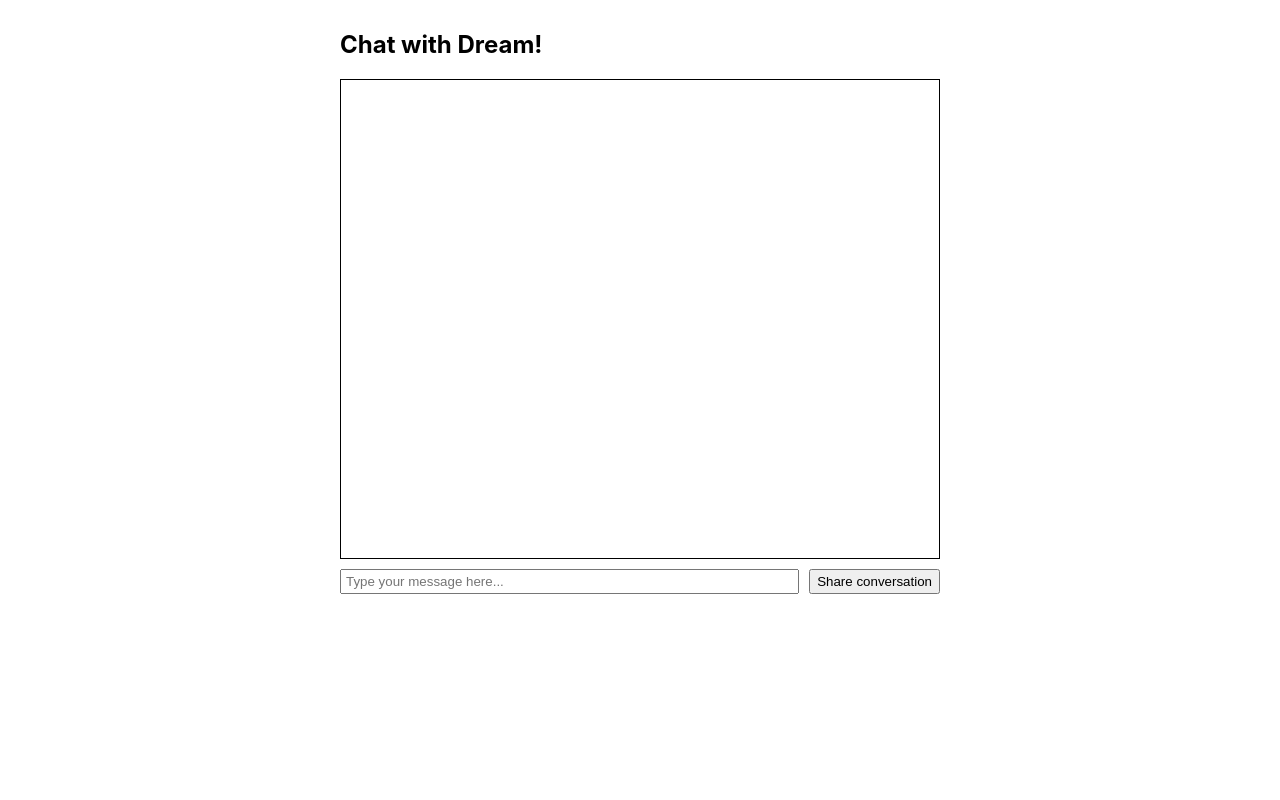
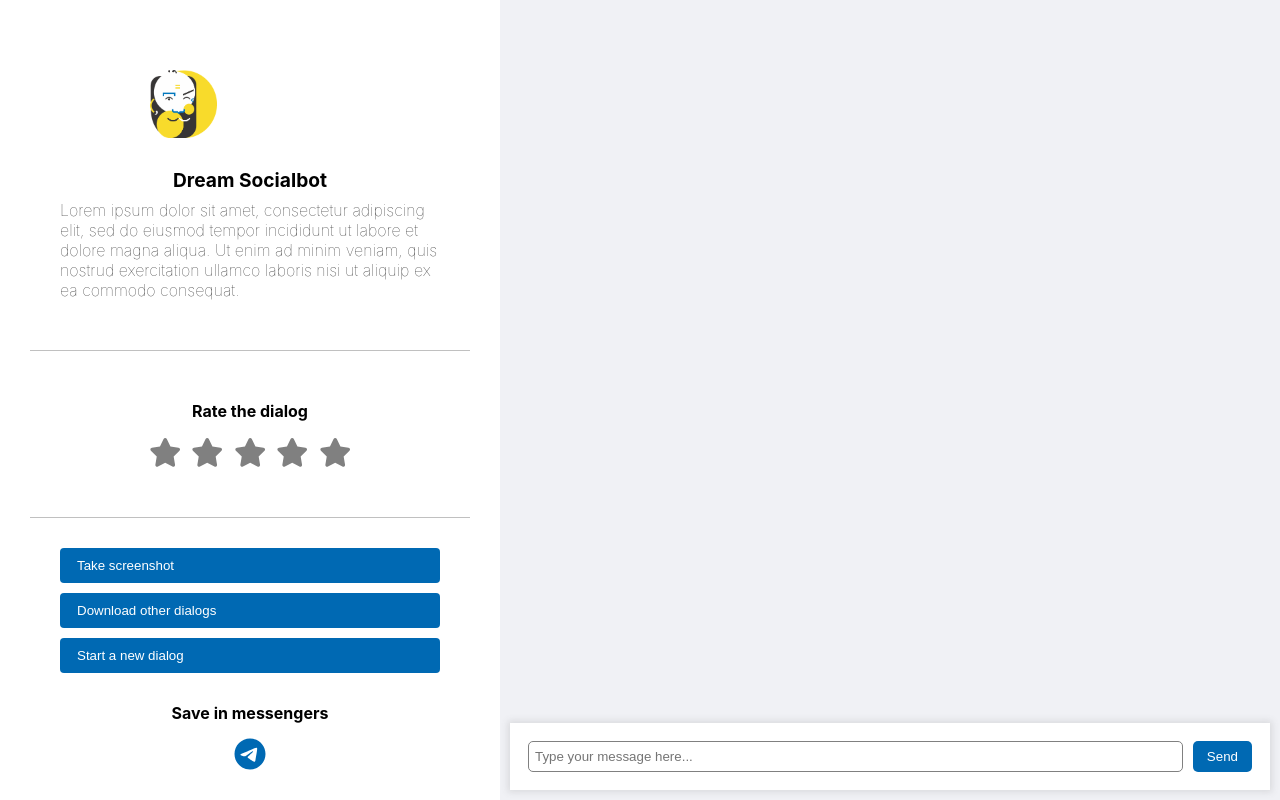
Before and after one commit to deeppavlov/dream-landing, a Next.js app: page /chat in a window 1280 px wide. Built offline with nearby package versions, Linux system fonts and the light colour scheme.

Commit message:
feat: new design

```diff
--- /dev/null
+++ b/components/Sidebar.tsx
@@ -0,0 +1,64 @@
+import React, { FC, useCallback, useState } from "react";
+import { FontAwesomeIcon } from "@fortawesome/react-fontawesome";
+import { faStar } from "@fortawesome/free-solid-svg-icons";
+import { faTelegram } from "@fortawesome/free-brands-svg-icons";
+
+import styles from "./sidebar.module.css";
+
+const StarsRating: FC = () => {
+  const [rating, setRating] = useState(-1);
+  const color = useCallback(
+    (idx: number) => ({ color: idx <= rating ? "#ffd93a" : "gray" }),
+    [rating]
+  );
+
+  return (
+    <div className={styles["stars"]}>
+      {Array(5)
+        .fill(0)
+        .map((_, idx) => (
+          <FontAwesomeIcon
+            key={idx}
+            icon={faStar}
+            size="2x"
+            style={color(idx)}
+            onClick={() => setRating(idx)}
+          />
+        ))}
+    </div>
+  );
+};
+
+const Sidebar: FC<{
+  onScreenshot?: () => void;
+  onReset?: () => void;
+  onDownload?: () => void;
+}> = ({ onScreenshot, onReset }) => {
+  return (
+    <div className={styles["cont"]}>
+      <div className={styles["avatar"]} />
+      <div className={styles["title"]}>Dream Socialbot</div>
+      <div className={styles["desc"]}>
+        Lorem ipsum dolor sit amet, consectetur adipiscing elit, sed do eiusmod
+        tempor incididunt ut labore et dolore magna aliqua. Ut enim ad minim
+        veniam, quis nostrud exercitation ullamco laboris nisi ut aliquip ex ea
+        commodo consequat.
+      </div>
+      <hr />
+      <div className={styles["small-title"]}>Rate the dialog</div>
+      <StarsRating />
+      <hr />
+      <button className={styles["action-btn"]} onClick={onScreenshot}>Take screenshot</button>
+      <button className={styles["action-btn"]}>Download other dialogs</button>
+      <button className={styles["action-btn"]} onClick={onReset}>Start a new dialog</button>
+      <div className={styles["small-title"]}>Save in messengers</div>
+      <div className={styles["messengers-cont"]}>
+        <div className={styles["messenger-btn"]}>
+          <FontAwesomeIcon size="2x" icon={faTelegram} />
+        </div>
+      </div>
+    </div>
+  );
+};
+
+export default Sidebar;
--- /dev/null
+++ b/components/sidebar.module.css
@@ -0,0 +1,83 @@
+.cont {
+  width: 500px;
+  height: 100%;
+  background: white;
+  padding: 70px 60px 30px 60px;
+  display: flex;
+  flex-direction: column;
+}
+
+.cont > * + * {
+  margin-top: 30px;
+}
+
+.avatar {
+  background: url("/logo.png");
+  width: 200px;
+  height: 200px;
+  margin: 0 auto;
+  background-size: contain;
+  background-repeat: no-repeat;
+}
+
+.title {
+  font-weight: bold;
+  font-size: 1.2em;
+  width: 100%;
+  text-align: center;
+}
+
+.small-title {
+  font-weight: bold;
+  width: 100%;
+  text-align: center;
+}
+
+.desc {
+  margin-top: 0.5em;
+  font-weight: 100;
+  color: rgb(51, 51, 51);
+  flex-grow: 1;
+}
+
+.stars {
+  margin-top: 17px;
+  margin-left: auto;
+  margin-right: auto;
+  font-size: 0.9em;
+}
+
+.stars > svg + svg {
+  margin-left: 10px;
+}
+
+.action-btn {
+  width: 100%;
+  display: block;
+  margin-top: 10px;
+  padding: 10px 17px;
+  text-align: left;
+  background-color: #0069b3;
+  color: white;
+  border: none;
+  border-radius: 4px;
+}
+
+.action-btn:hover {
+  background-color: #4a85af;
+  cursor: pointer;
+}
+
+.cont > hr {
+  border: solid 1px rgb(192, 192, 192);
+  border-bottom: none;
+  margin: 50px -30px 20px -30px;
+}
+
+.messengers-cont {
+  display: flex;
+  flex-direction: row;
+  justify-content: center;
+  margin-top: 15px;
+  color: #0069b3;
+}
--- a/package.json
+++ b/package.json
@@ -10,6 +10,10 @@
     "lint": "next lint"
   },
   "dependencies": {
+    "@fortawesome/fontawesome-svg-core": "^1.3.0",
+    "@fortawesome/free-brands-svg-icons": "^6.0.0",
+    "@fortawesome/free-solid-svg-icons": "^6.0.0",
+    "@fortawesome/react-fontawesome": "^0.1.17",
     "html2canvas": "^1.4.1",
     "nanoid": "^3.3.1",
     "next": "12.0.10",
--- a/pages/chat.module.css
+++ b/pages/chat.module.css
@@ -1,14 +1,57 @@
+.chat-page {
+  display: flex;
+  flex-direction: row;
+  align-items: stretch;
+  background-color: #f0f1f5;
+}
+
 .chat-cont {
+  flex-grow: 1;
+  position: relative;
+}
+
+.messages-cont {
   width: 100%;
-  height: 60vh;
-  border: 1px solid black;
-  margin: 10px 0;
+  height: 100%;
+  padding-bottom: calc(64px + 1em);
   overflow-y: auto;
 }
 
-.btns-cont {
+.input-cont {
   display: flex;
   flex-direction: row;
+  padding: 18px;
+  position: absolute;
+  bottom: 10px;
+  left: 10px;
+  right: 10px;
+  background-color: white;
+  box-shadow: 0 0 7px 2px rgba(92, 92, 92, 0.158);
+}
+
+/* Message input */
+.input-cont > input {
+  flex-grow: 1;
+  padding: 6px;
+  border-radius: 5px;
+  border: 1px solid gray;
+}
+
+/* Send button */
+.input-cont > button {
+  flex-grow: 0;
+  padding: 8px 14px;
+  background-color: #0069b3;
+  color: white;
+  margin-left: 10px;
+  border-radius: 5px;
+  border: none;
+  box-shadow: none;
+}
+
+.input-cont > button:hover {
+  background-color: #4a85af;
+  cursor: pointer;
 }
 
 .bubble-wrap {
@@ -24,13 +67,18 @@
 
 .bubble {
   max-width: 50%;
-  padding: 10px;
-  border-radius: 10px;
+  padding: 20px;
+  border-radius: 15px;
   border-bottom-left-radius: 0;
-  border: 1px solid black;
+  background-color: white;
+  /* box-shadow: 0 0 7px 2px rgba(92, 92, 92, 0.158); */
+  border: solid 1px rgba(92, 92, 92, 0.158);
+  font-weight: 300;
 }
 
 .bubble-wrap-right .bubble {
   border-bottom-left-radius: 10px;
   border-bottom-right-radius: 0;
+  background-color: #0069b3;
+  color: white;
 }
--- a/pages/chat.tsx
+++ b/pages/chat.tsx
@@ -4,6 +4,7 @@ import type { NextPage } from "next";
 import html2canvas from "html2canvas";
 
 import styles from "./chat.module.css";
+import Sidebar from "../components/Sidebar";
 
 interface Message {
   sender: "bot" | "user";
@@ -13,6 +14,7 @@ interface Message {
 
 interface UseChatReturn {
   sendMsg: (msg: string) => void;
+  reset: () => void;
   messages: Message[];
   error: string | null;
   loading: boolean;
@@ -65,6 +67,11 @@ const useChat = (): UseChatReturn => {
     }
   }, [messages.length]);
 
+  const reset = () => {
+    setUserId(nanoid());
+    setMessages([]);
+  };
+
   const sendMsg = useCallback(
     (msgText: string) => {
       if (error) setError(null);
@@ -107,6 +114,7 @@ const useChat = (): UseChatReturn => {
     sendMsg,
     error,
     loading,
+    reset,
   };
 };
 
@@ -114,7 +122,7 @@ const MessageBubble: FC<{ msg: Message; isNew: boolean }> = ({
   msg,
   isNew,
 }) => {
-  const isRight = msg.sender === "bot";
+  const isRight = msg.sender === "user";
   const divRef = useRef<HTMLDivElement>(null);
   useEffect(() => {
     if (isNew && divRef.current) {
@@ -155,7 +163,7 @@ const ThinkingBubble: FC = () => {
 };
 
 const Chat: NextPage = () => {
-  const { messages, loading, error, sendMsg } = useChat();
+  const { messages, loading, error, sendMsg, reset } = useChat();
 
   const chatRef = useRef<HTMLDivElement>(null);
   const getChatPic = () => {
@@ -169,11 +177,19 @@ const Chat: NextPage = () => {
     });
   };
 
+  const [msgDraft, setMsgDraft] = useState("");
+  const onClickSend = useCallback(
+    () => msgDraft !== "" && (sendMsg(msgDraft), setMsgDraft("")),
+    [msgDraft]
+  );
+
   return (
-    <div className="page">
-      <h2>Chat with Dream!</h2>
+    <div className={`page ${styles["chat-page"]}`}>
+      <Sidebar onScreenshot={getChatPic} onReset={reset}></Sidebar>
+
+      <div className={styles["chat-cont"]}>
         {error && <div style={{ color: "red" }}>{error}</div>}
-      <div ref={chatRef} className={styles["chat-cont"]}>
+        <div ref={chatRef} className={styles["messages-cont"]}>
           {messages.map((msg, i) => (
             <MessageBubble
               key={i}
@@ -183,19 +199,16 @@ const Chat: NextPage = () => {
           ))}
           {loading && <ThinkingBubble />}
         </div>
-      <div className={styles['btns-cont']}>
+        <div className={styles["input-cont"]}>
           <input
             type="text"
             placeholder="Type your message here..."
-          style={{flexGrow: 1, padding: '3px 4px'}}
-          onKeyDown={(ev) =>
-            ev.key === "Enter" &&
-            (ev.target as HTMLInputElement).value !== "" &&
-            (sendMsg((ev.target as HTMLInputElement).value),
-            ((ev.target as HTMLInputElement).value = ""))
-          }
+            value={msgDraft}
+            onInput={(ev) => setMsgDraft((ev.target as HTMLInputElement).value)}
+            onKeyDown={(ev) => ev.key === "Enter" && onClickSend()}
           />
-        <button onClick={getChatPic} style={{flexGrow: 0, marginLeft: '10px'}}>Share conversation</button>
+          <button onClick={onClickSend}>Send</button>
+        </div>
       </div>
     </div>
   );
--- a/styles/globals.css
+++ b/styles/globals.css
@@ -8,6 +8,12 @@ body {
     "Helvetica Neue", Arial, "Noto Sans", sans-serif;
   background-color: ghoswhite;
   overflow-y: auto;
+}
+
+body > div:first-child,
+div#__next,
+div#__next > div {
+  height: 100%;
 }
 
 a {
@@ -21,8 +27,7 @@ a {
 
 .page {
   width: 100%;
-  max-width: 600px;
-  min-height: 100%;
-  margin: 0 auto;
-  padding: 10px 0;
+  height: 100%;
+  /* margin: 0 auto;
+  padding: 10px 0; */
 }
```
Also changed, not shown: public/logo.png (added), 1 other file (tests, documents, lock files or other folders). Lines whose indentation alone changed are shown as unchanged.
